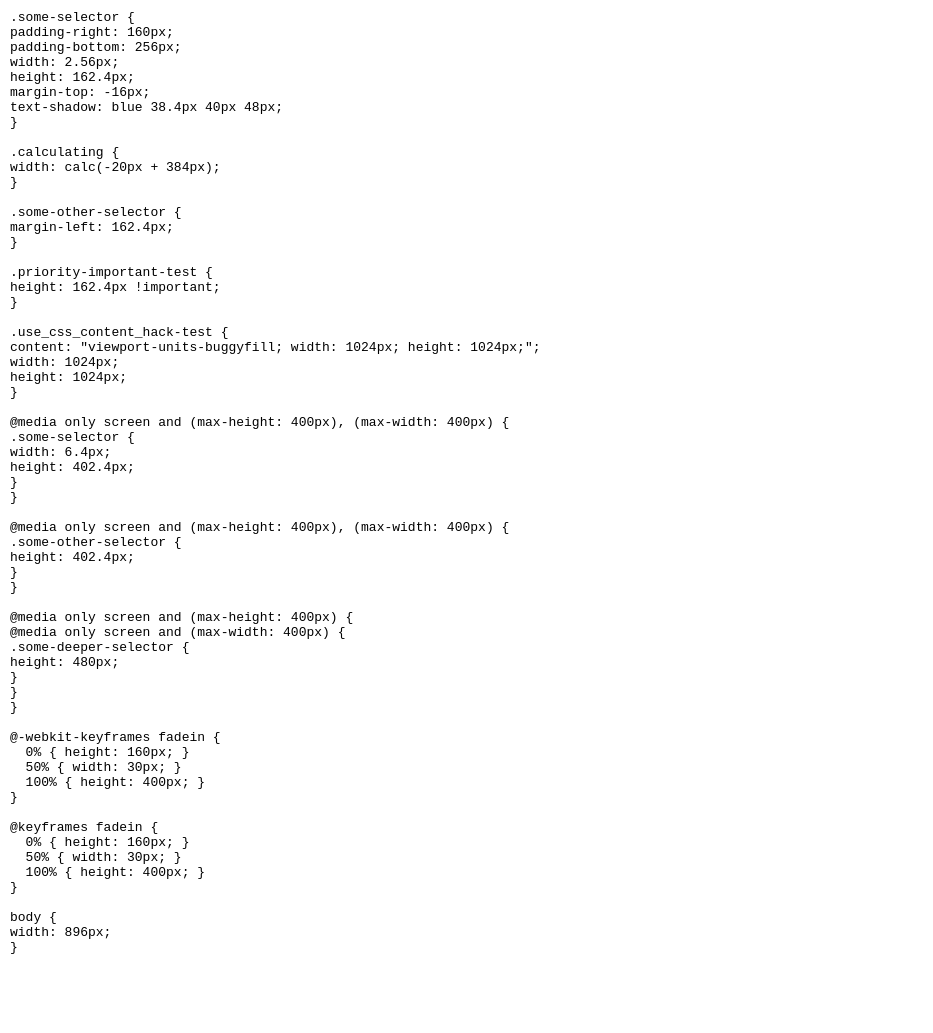
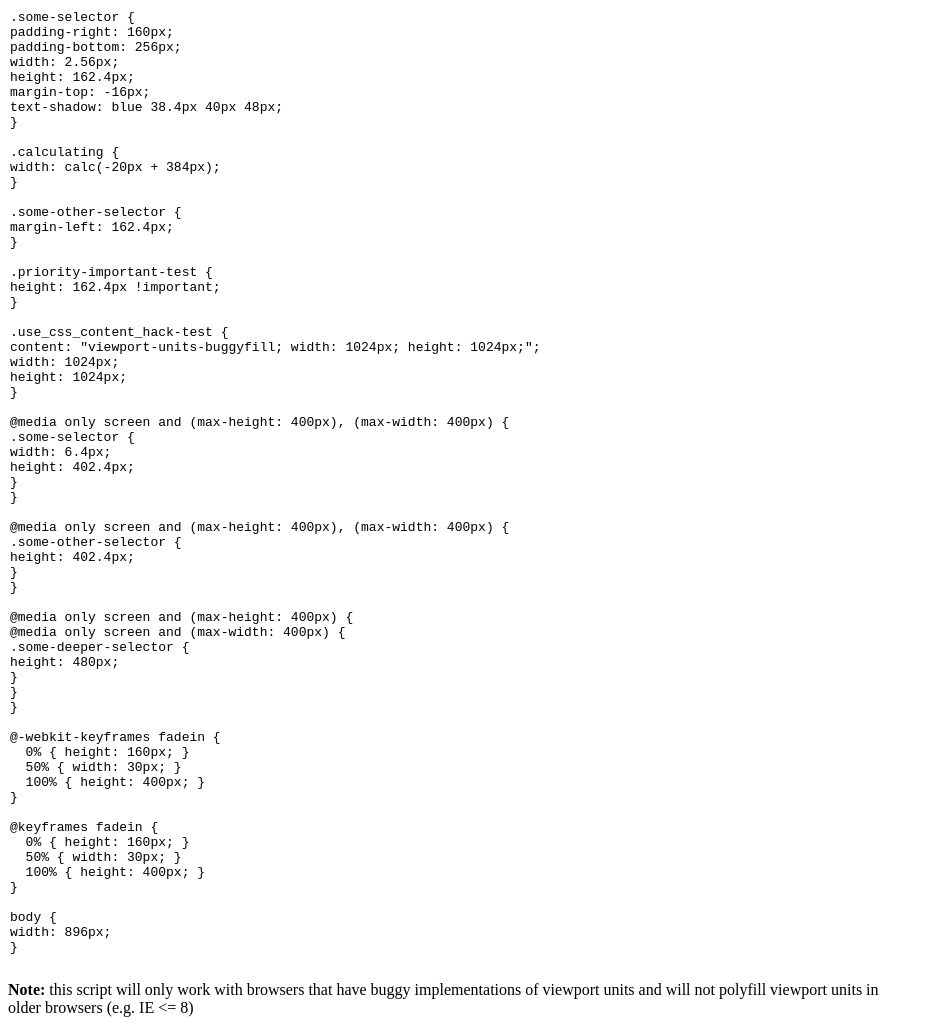
Before and after one commit to rodneyrehm/viewport-units-buggyfill, a website: page index.html in a window 1280 px wide. Shown: the whole page, without its empty margins (0-933 px from the left). Before the commit the page ends 973 px from the top, so only its background shows below. Drawn offline with Linux system fonts and the light colour scheme.

Commit message:
Typo on index page.

```diff
--- a/index.html
+++ b/index.html
@@ -23,6 +23,8 @@
   </style>
 </head>
 <body>
+
+  <p><strong>Note:</strong>	 this script will only work with browsers that have buggy implementations of viewport units and will not polyfill viewport units in older browsers (e.g. IE &lt;= 8)</p>
   <script src="viewport-units-buggyfill.js"></script>
   <script src="viewport-units-buggyfill.hacks.js"></script>
   <script>window.viewportUnitsBuggyfill.init({
```
